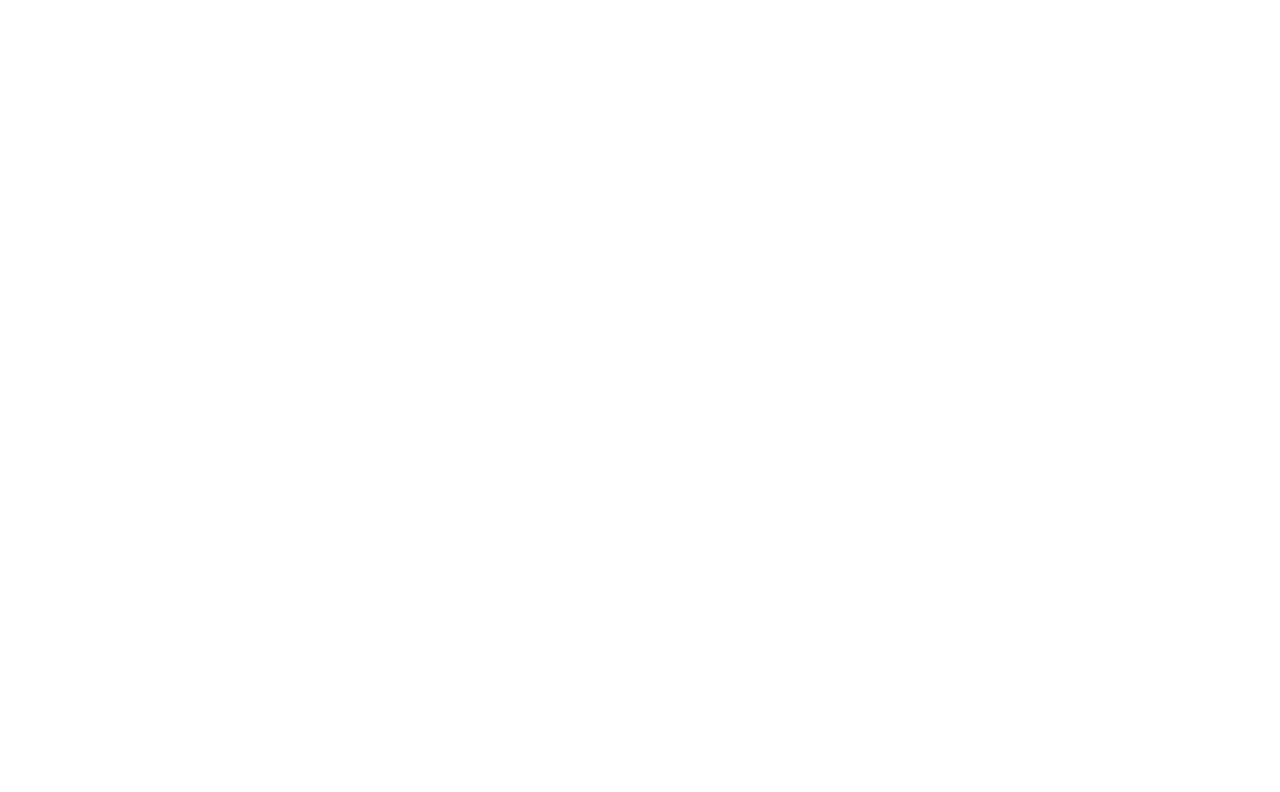
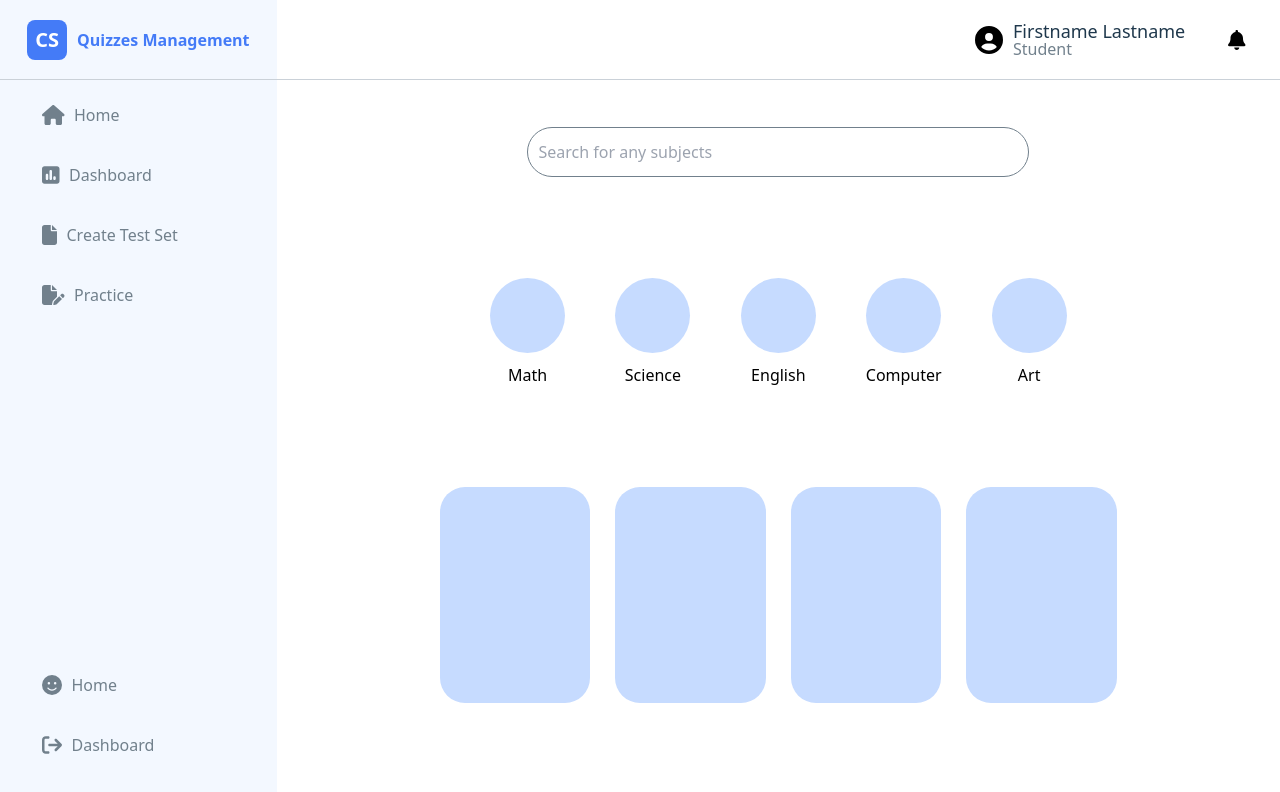
Before and after one commit to Putthakun/QuizzesManagementReact, a React (Vite) app in the folder QuizzesManagementFrontend/: page /subject_student in a window 1280 px wide. Before the commit this address had no page. Shown: the top 792 px of the page. Built offline with nearby package versions, Linux system fonts and the light colour scheme.

Commit message:
add url subject student page

```diff
--- a/QuizzesManagementFrontend/src/App.jsx
+++ b/QuizzesManagementFrontend/src/App.jsx
@@ -2,6 +2,7 @@
 import Register  from './pages/common/register';
 import Login  from './pages/common/login';
 import Home_student from './pages/student/Home_student';
+import Subject_student from './pages/student/Subject_student';
 
 function App() {
 
@@ -11,6 +12,7 @@
         <Route path="/register" element={<Register />} />
         <Route path="/login" element={<Login />} />
         <Route path="/home_student" element={<Home_student />} />
+        <Route path="/subject_student" element={<Subject_student />} />
       </Routes>
     </Router>
   );
--- a/QuizzesManagementFrontend/src/pages/student/Navbar.jsx
+++ b/QuizzesManagementFrontend/src/pages/student/Navbar.jsx
@@ -14,7 +14,7 @@
                     <Link to='/home_student' className='quiz'>Quizzes Management</Link>
                 </div>
                 <div className="left_top_main">
-                    <Link to='/#' className='mune'><FontAwesomeIcon icon={faHouse} className='icon_menu'/>Home</Link>
+                    <Link to='/home_student' className='mune'><FontAwesomeIcon icon={faHouse} className='icon_menu'/>Home</Link>
                     <Link to='/#' className='mune'><FontAwesomeIcon icon={faSquarePollVertical} className='icon_menu' />Dashboard</Link>
                     <Link to='/#' className='mune'><FontAwesomeIcon icon={faFile} className='icon_menu'/>Create Test Set</Link>
                     <Link to='/#' className='mune'><FontAwesomeIcon icon={faFilePen} className='icon_menu'/>Practice</Link>
--- /dev/null
+++ b/QuizzesManagementFrontend/src/pages/student/Subject_student.jsx
@@ -0,0 +1,55 @@
+import Navbar from "./navbar";
+import Navbar_top from "./Navbar_top";
+
+function Subject_student() {
+    return (
+        <div>
+            <div className="main_home">
+                <Navbar/>
+                <div className="main_home_right">
+                    <div className="main_home_right_top">
+                        <Navbar_top/>
+                    </div>
+
+                    <div className="main_home_right_main">
+                        <div className="search_box">
+                            <input name="fsrch" id="fsrch" placeholder="Search for any subjects" />
+                        </div>
+                        <div className="subset_subject">
+                            <div className="circle_subject">
+                                <div className="circle"></div>
+                                <p>Math</p>
+                            </div>
+                            <div className="circle_subject">
+                                <div className="circle"></div>
+                                <p>Science</p>
+                            </div>
+                            <div className="circle_subject">
+                                <div className="circle"></div>
+                                <p>English</p>
+                            </div>
+                            <div className="circle_subject">
+                                <div className="circle"></div>
+                                <p>Computer</p>
+                            </div>
+                            <div className="circle_subject">
+                                <div className="circle"></div>
+                                <p>Art</p>
+                            </div>
+                        </div>
+                        <div className="main_right_bottom">
+                            <div className="box_bottom">
+                                <div className="box"></div>
+                                <div className="box"></div>
+                                <div className="box"></div>
+                                <div className="box"></div>
+                            </div>
+                        </div>
+                    </div>
+                </div>
+            </div>
+        </div>
+    )
+}
+
+export default Subject_student
```
